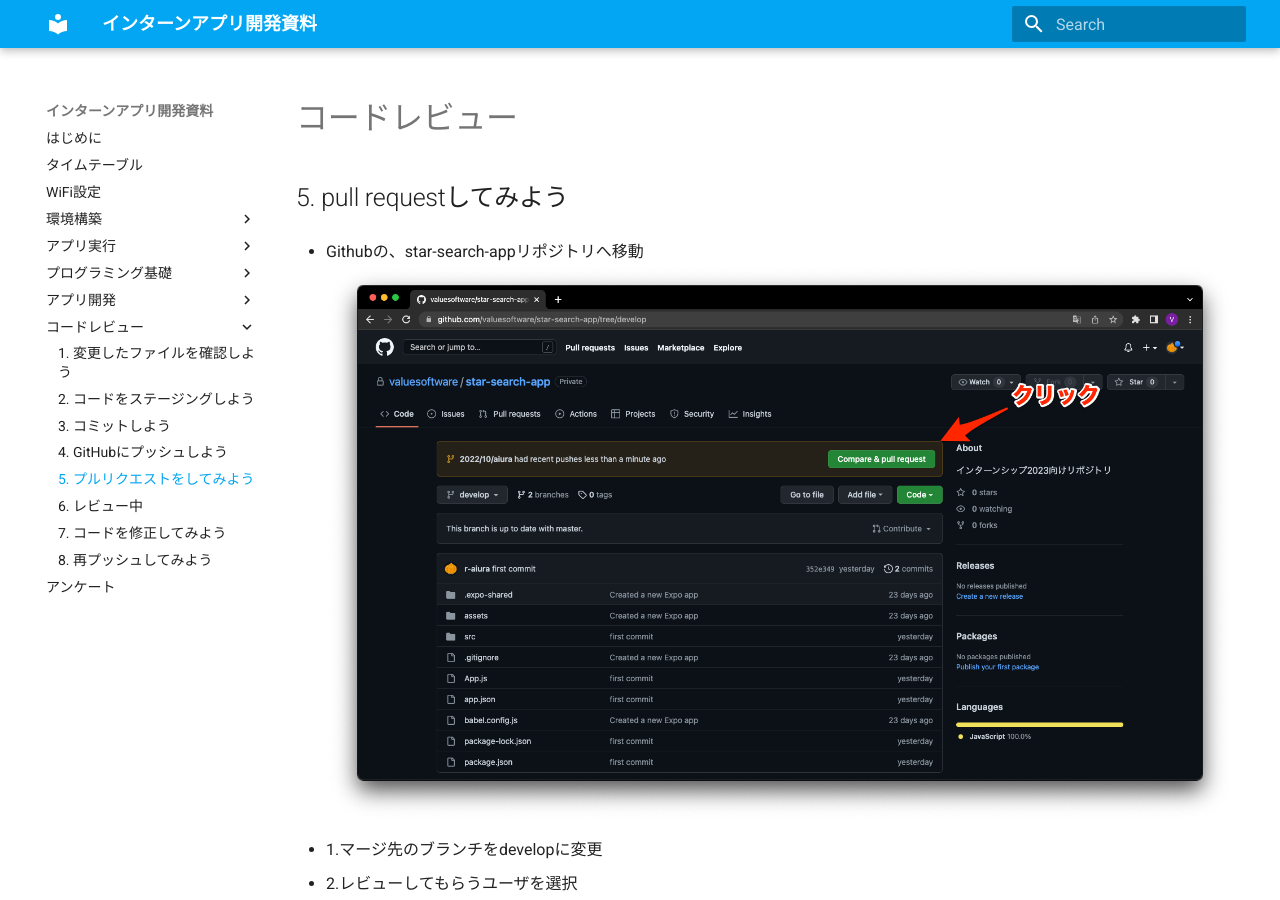
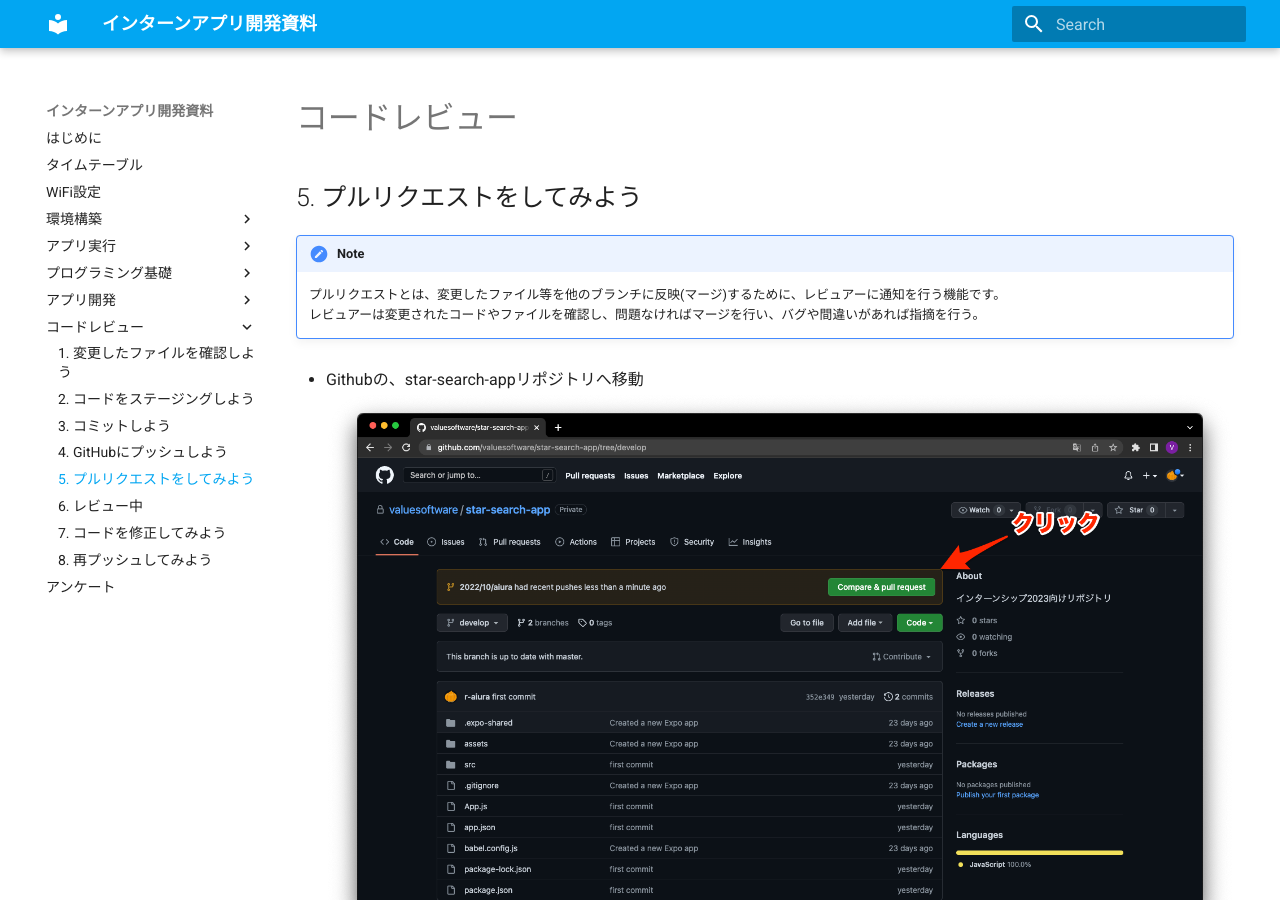
Before and after one commit to valuesoftware/internship-2023, an MkDocs documentation site: the page built from docs/pages/コードレビュー/review_05.md, in a window 1280 px wide and 900 px high. Built offline with MkDocs 1.6.1 and Material for MkDocs 9.7.7, drawn with Linux system fonts in a browser that asks for light colours; nearby versions of some CDN libraries.

Commit message:
githubの追記

```diff
--- a/docs/pages/コードレビュー/review_05.md
+++ b/docs/pages/コードレビュー/review_05.md
@@ -4,7 +4,11 @@
 ---
 # <i class="fa fa-arrow-circle-right" aria-hidden="true"></i> コードレビュー
 
-## 5. pull requestしてみよう
+## 5. プルリクエストをしてみよう
+
+!!! Note
+    プルリクエストとは、変更したファイル等を他のブランチに反映(マージ)するために、レビュアーに通知を行う機能です。<br>
+    レビュアーは変更されたコードやファイルを確認し、問題なければマージを行い、バグや間違いがあれば指摘を行う。
 
   - Githubの、star-search-appリポジトリへ移動
 <a href="../../../images/コードレビュー/コードレビュー_05.png" data-lightbox="スクリーンショット">
```
Also changed, not shown: docs/pages/コードレビュー/review_02.md (+7 -1 lines), docs/pages/コードレビュー/review_03.md (+8 -3 lines), docs/pages/コードレビュー/review_04.md (+7 -1 lines).
